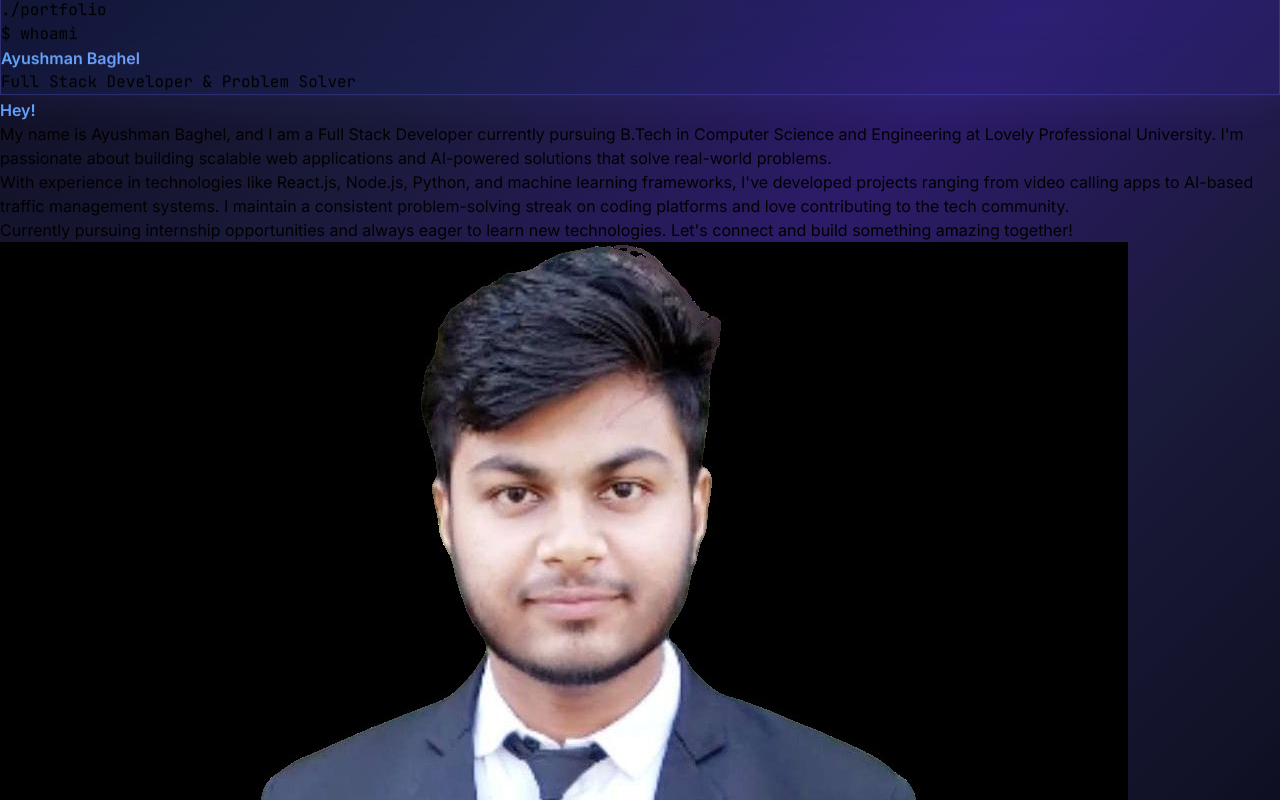
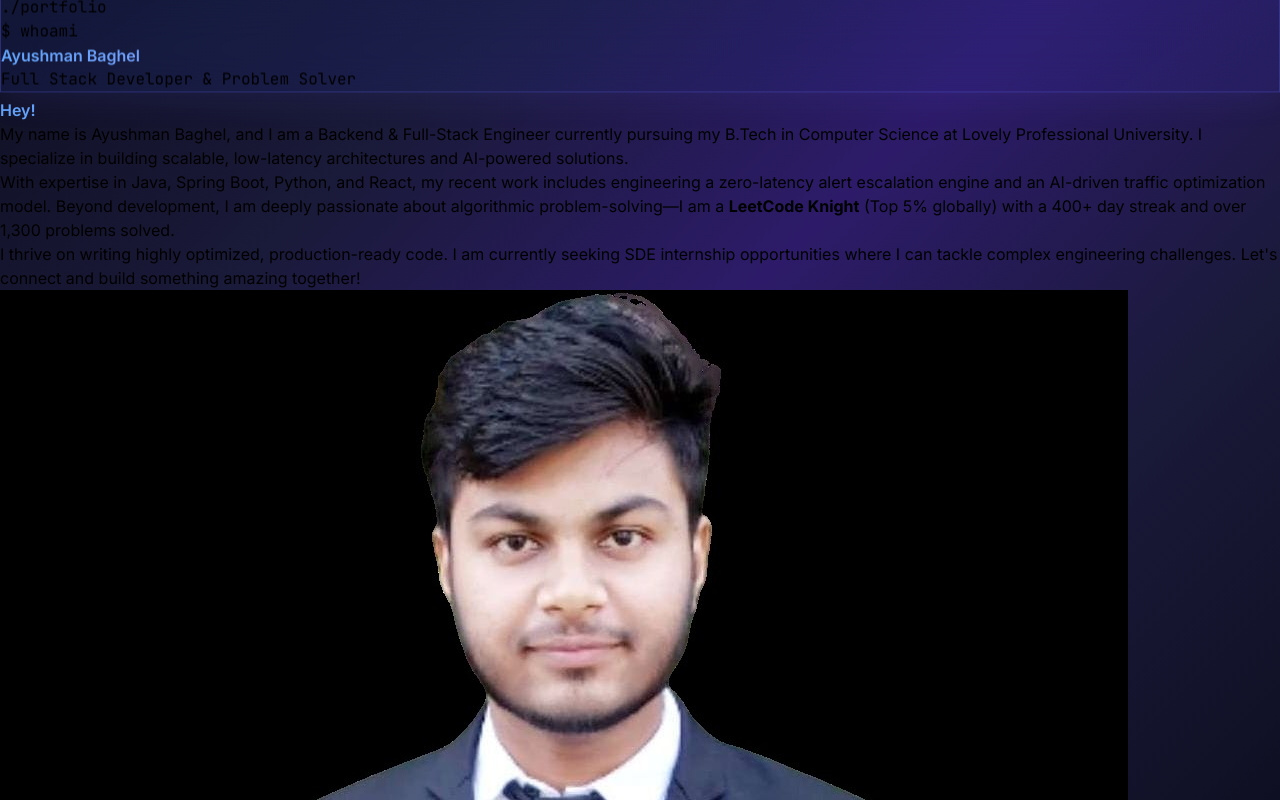
Before and after one commit to ayushman12baghel/Portfolio, a React (Vite) app: page / in a window 1280 px wide. Shown: the top 800 px of the page. Built offline with nearby package versions, Linux system fonts and the light colour scheme.

Commit message:
Added Project and Updated Some Information

```diff
--- a/src/Components/HomeCard.jsx
+++ b/src/Components/HomeCard.jsx
@@ -6,21 +6,25 @@ const HomeCard = () => {
     <div className="flex flex-col lg:flex-row gap-5 lg:gap-0 justify-between items-center mb-20 lg:mb-36">
       <div data-aos="fade-up-right" className="flex flex-col gap-5 lg:w-[50%]">
         <h1 className="text-5xl lg:text-7xl mb-10 gradient-text">Hey!</h1>
-        <p className="text-gray-300 text-xl lg:text-2xl ">
-          My name is Ayushman Baghel, and I am a Full Stack Developer currently pursuing B.Tech in Computer Science and Engineering at Lovely Professional University. I'm passionate about building scalable web applications and AI-powered solutions that solve real-world problems.
+
+        <p className="text-gray-300 text-xl lg:text-2xl">
+          My name is Ayushman Baghel, and I am a Backend & Full-Stack Engineer currently pursuing my B.Tech in Computer Science at Lovely Professional University. I specialize in building scalable, low-latency architectures and AI-powered solutions.
         </p>
-        <p className="text-gray-300 text-xl lg:text-2xl ">
-          With experience in technologies like React.js, Node.js, Python, and machine learning frameworks, I've developed projects ranging from video calling apps to AI-based traffic management systems. I maintain a consistent problem-solving streak on coding platforms and love contributing to the tech community.
+
+        <p className="text-gray-300 text-xl lg:text-2xl">
+          With expertise in Java, Spring Boot, Python, and React, my recent work includes engineering a zero-latency alert escalation engine and an AI-driven traffic optimization model. Beyond development, I am deeply passionate about algorithmic problem-solving—I am a <strong>LeetCode Knight</strong> (Top 5% globally) with a 400+ day streak and over 1,300 problems solved.
         </p>
-        <p className="text-gray-300 text-xl lg:text-2xl ">
-          Currently pursuing internship opportunities and always eager to learn new technologies. Let's connect and build something amazing together!
+
+        <p className="text-gray-300 text-xl lg:text-2xl">
+          I thrive on writing highly optimized, production-ready code. I am currently seeking SDE internship opportunities where I can tackle complex engineering challenges. Let's connect and build something amazing together!
         </p>
       </div>
+
       <div data-aos="fade-up-left">
         <img
           src={myImg}
-          alt="profile"
-          className="rounded-full w-[200px] h-[200px] lg:w-[450px] lg:h-[450px] mx-auto"
+          alt="Ayushman Baghel"
+          className="rounded-full w-[200px] h-[200px] lg:w-[450px] lg:h-[450px] mx-auto object-cover"
         />
       </div>
     </div>
--- a/src/Components/ProjectSection.jsx
+++ b/src/Components/ProjectSection.jsx
@@ -6,6 +6,7 @@ import { useRef } from "react";
 import connectifyImg from "../assets/front.png";
 import trafficImg from "../assets/2.png";
 import rentifyImg from "../assets/Rentify front.png";
+import alertImg from "../assets/Alert.png";
 
 const ProjectSection = () => {
   const scrollRef = useRef(null);
@@ -19,14 +20,6 @@ const ProjectSection = () => {
   };
   // Project data from CV
   const projects = [
-    {
-      title: "Connectify",
-      description:
-        "Real-time video calling app with WebRTC, Socket.IO, and secure authentication. Achieved sub-second latency and 98% call reliability.",
-      github: "https://github.com/ayushman12baghel/connectify",
-      live: "https://connectify-opal-mu.vercel.app",
-      image: connectifyImg,
-    },
     {
       title: "Smart Traffic Management System",
       description:
@@ -43,6 +36,22 @@ const ProjectSection = () => {
       live: "https://rentify-7bej.onrender.com/listings",
       image: rentifyImg,
     },
+    {
+      title: "Intelligent Alert Escalation & Resolution System",
+      description:
+        "Real-time automated alert processing platform built with Java, Spring Boot, and Redis. Features an O(1) dynamic rule engine for zero-latency escalation and achieved 100% reduction in manual monitoring.",
+      github: "https://smart-alert-system.vercel.app/",
+      live: "https://smart-alert-system.vercel.app/",
+      image: alertImg,
+    },
+     {
+      title: "Connectify",
+      description:
+        "Real-time video calling app with WebRTC, Socket.IO, and secure authentication. Achieved sub-second latency and 98% call reliability.",
+      github: "https://github.com/ayushman12baghel/connectify",
+      live: "https://connectify-opal-mu.vercel.app",
+      image: connectifyImg,
+    }
   ];
 
   return (
--- a/src/Components/SkillsSection.jsx
+++ b/src/Components/SkillsSection.jsx
@@ -1,27 +1,35 @@
 import React from "react";
 import SkillsCard from "./SkillsCard";
-
 
 const SkillsSection = () => {
   return (
     <div data-aos="fade-right" className="mb-20 lg:mb-36">
       <h1 className="text-5xl lg:text-7xl gradient-text mb-10">My Skills</h1>
       <div className="h-[300px] overflow-y-scroll select-none scroll-bar">
+        {/* Core & Backend (Your strongest selling points) */}
+        <SkillsCard title={"Data Structures & Algorithms"} value={95} />
         <SkillsCard title={"Java"} value={95} />
-        <SkillsCard title={"Data Structures & Algorithms"} value={90} />
-        <SkillsCard title={"Python"} value={80} />
-        <SkillsCard title={"JavaScript"} value={75} />
-        <SkillsCard title={"React.js"} value={70} />
-        <SkillsCard title={"Node.js"} value={65} />
-        <SkillsCard title={"Express.js"} value={60} />
-        <SkillsCard title={"MongoDB"} value={65} />
-        <SkillsCard title={"MySQL"} value={60} />
-        <SkillsCard title={"TensorFlow"} value={55} />
-        <SkillsCard title={"WebRTC"} value={60} />
-        <SkillsCard title={"Socket.IO"} value={65} />
-        <SkillsCard title={"Git"} value={70} />
-        <SkillsCard title={"HTML/CSS"} value={75} />
-        <SkillsCard title={"Bootstrap"} value={65} />
+        <SkillsCard title={"Spring Boot"} value={85} />
+        <SkillsCard title={"C++"} value={85} />
+
+        {/* Full Stack & Web */}
+        <SkillsCard title={"JavaScript"} value={80} />
+        <SkillsCard title={"React.js"} value={80} />
+        <SkillsCard title={"Node.js & Express.js"} value={80} />
+        <SkillsCard title={"HTML / CSS"} value={85} />
+
+        {/* Databases & Caching */}
+        <SkillsCard title={"PostgreSQL & MySQL"} value={85} />
+        <SkillsCard title={"MongoDB"} value={80} />
+        <SkillsCard title={"Redis"} value={75} />
+
+        {/* Python & Machine Learning */}
+        <SkillsCard title={"Python"} value={85} />
+        <SkillsCard title={"Scikit-learn & Machine Learning"} value={75} />
+
+        {/* Tools & DevOps */}
+        <SkillsCard title={"Git & GitHub"} value={85} />
+        <SkillsCard title={"Docker & Postman"} value={75} />
       </div>
     </div>
   );
```
Also changed, not shown: src/assets/Alert.png (added).
